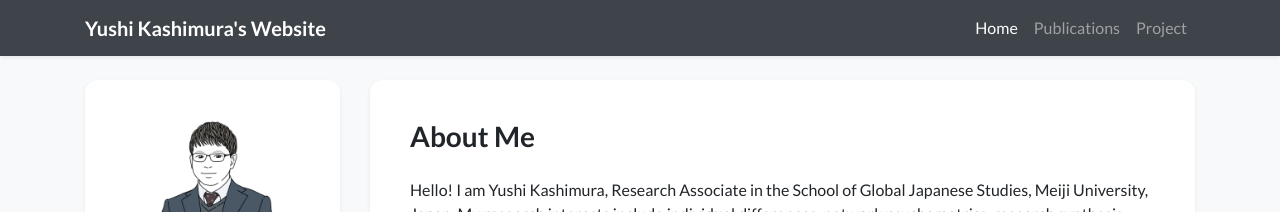
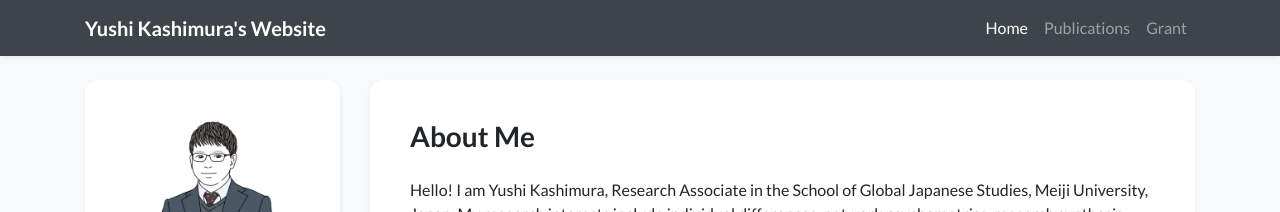
Before and after one commit to ys-kashimura/yushikashimura.github.io, a Jekyll site: the page built from index.html, in a window 1280 px wide. Shown: the top 212 px of the page. Built offline with Jekyll 4.4.1, drawn with Linux system fonts in a browser that asks for light colours; nearby versions of some CDN libraries; a style sheet for code colours, icons or effects is not loaded.

Commit message:
Update navigation.yml

```diff
--- a/_data/navigation.yml
+++ b/_data/navigation.yml
@@ -3,5 +3,5 @@ pages:
   url: /
 - name: Publications
   url: /publications
-- name: Project
-  url: /project
+- name: Grant
+  url: /grant
```
